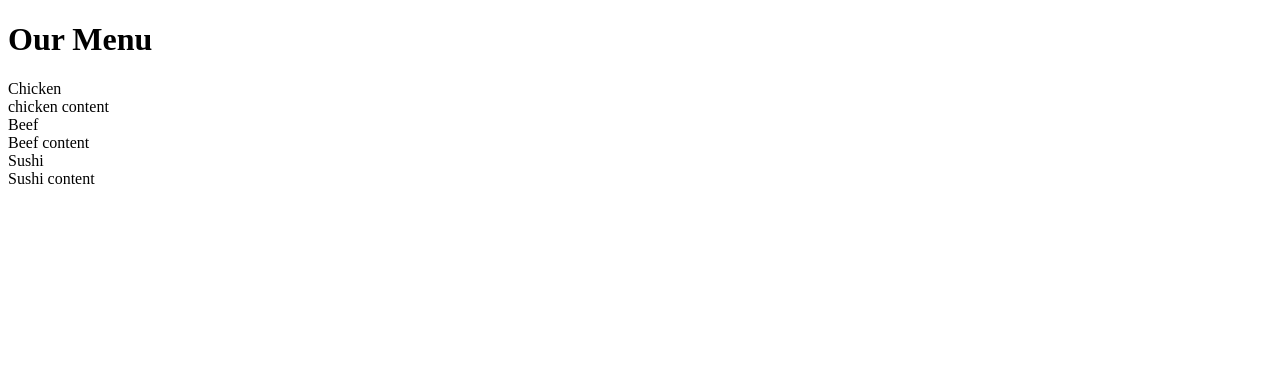
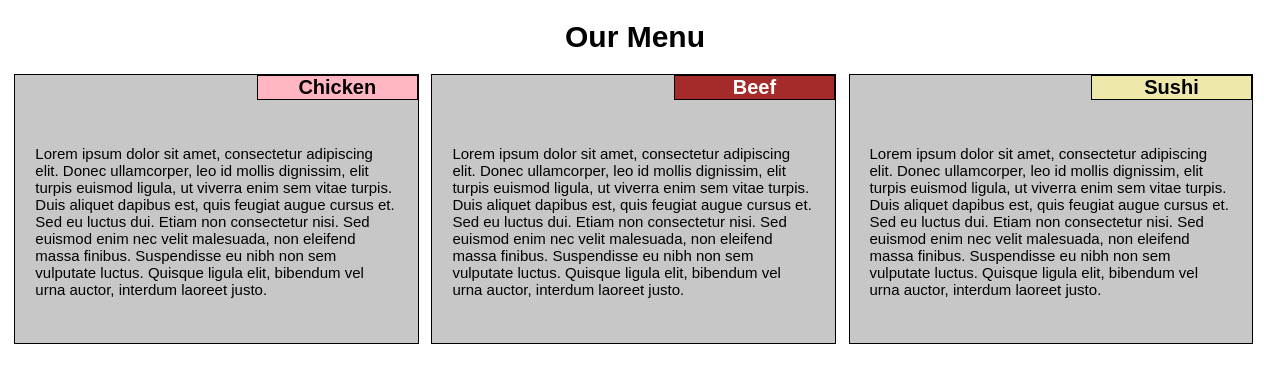
Before and after one commit to jhendershott/coursera-html-week2, a plain HTML site: page module2-solution/index.html in a window 1280 px wide. Drawn offline with Linux system fonts and the light colour scheme.

Commit message:
finished
finishd

```diff
--- a/module2-solution/css/responsive.css
+++ b/module2-solution/css/responsive.css
@@ -1,28 +1,71 @@
 * {
   box-sizing: border-box;
+  font-family: ‘Lucida Sans Unicode’, ‘Lucida Grande’, sans-serif;
 }
 h1 {
-  margin-bottom: 15px;
+  width: 150px;
+  margin-left: auto;
+  margin-right: auto;
+  margin-bottom: 20px;
+  font-size: 30px;
 }
 p {
-  border: 1px solid black;
-  background-color: #A52A2A;
-  width: 90%;
-  height: 150px;
-  margin-right: auto;
-  margin-left: auto;
-  font-family: Helvetica;
-  color: white;
+  padding: 20px 10px 20px 10px;
+  font-size: 15px;
+}
+
+.type-header{
+  position: absolute;
+  top: 0px;
+  right: 0px;
+  width: 40%;
+  border: 1px solid #000000;
+  text-align: center;
+  font-size: 20px;
+  font-weight: bold;
 }
 /* Simple Responsive Framework. */
 .row {
-  width: 100%;
+    align-items: center;
+    border: 3px solid black;
+    position: relative;
+    margin-right: 15px;
+    margin-left: auto;
+    margin-bottom: 15px;
+    padding: 10px;
+    padding-top: 35px;
 }
+
+.section{
+  background-color: #c7c7c7;
+  border: 3px solid black;
+  position: relative;
+  margin-right: .5%;
+  margin-left: .5%;
+  margin-bottom: 15px;
+  padding: 10px;
+  padding-top: 35px;
+}
+
+#type-chicken{
+  background-color: #FFB6C1;
+}
+
+#type-beef{
+  background-color: #A52A2A;
+  color: #FFFFFF;
+}
+
+#type-sushi{
+  background-color: #EEE8AA;
+}
+
+
 /********** Large devices only **********/
 @media (min-width: 992px) {
   .col-lg-1, .col-lg-2, .col-lg-3, .col-lg-4, .col-lg-5, .col-lg-6, .col-lg-7, .col-lg-8, .col-lg-9, .col-lg-10, .col-lg-11, .col-lg-12 {
     float: left;
-    border: 1px solid green;
+    border: 1px solid black;
   }
   .col-lg-1 {
     width: 8.33%;
@@ -34,7 +77,7 @@ p {
     width: 25%;
   }
   .col-lg-4 {
-    width: 33%;
+    width: 32%;
   }
   .col-lg-5 {
     width: 41.66%;
@@ -65,7 +108,10 @@ p {
 @media (min-width: 768px) and (max-width: 991px) {
   .col-md-1, .col-md-2, .col-md-3, .col-md-4, .col-md-5, .col-md-6, .col-md-7, .col-md-8, .col-md-9, .col-md-10, .col-md-11, .col-md-12 {
     float: left;
-    border: 1px solid green;
+    border: 1px solid black;
+    margin-left: 4%;
+    margin-right: 4%;
+    margin-top: 25px
   }
   .col-md-1 {
     width: 8.33%;
@@ -107,44 +153,44 @@ p {
 
 /********** small devices only **********/
 @media (max-width: 767px) {
-  .col-md-1, .col-md-2, .col-md-3, .col-md-4, .col-md-5, .col-md-6, .col-md-7, .col-md-8, .col-md-9, .col-md-10, .col-md-11, .col-md-12 {
-    float: left;
-    border: 1px solid green;
+  .col-sm-1, .col-sm-2, .col-sm-3, .col-sm-4, .col-sm-5, .col-sm-6, .col-sm-7, .col-sm-8, .col-sm-9, .col-sm-10, .col-sm-11, .col-sm-12 {
+    border: 1px solid black;
+    margin-top: 25px
   }
-  .col-md-1 {
+  .col-sm-1 {
     width: 8.33%;
   }
-  .col-md-2 {
+  .col-sm-2 {
     width: 16.66%;
   }
-  .col-md-3 {
+  .col-sm-3 {
     width: 25%;
   }
-  .col-md-4 {
+  .col-sm-4 {
     width: 33%;
   }
-  .col-md-5 {
+  .col-sm-5 {
     width: 41.66%;
   }
-  .col-md-6 {
+  .col-sm-6 {
     width: 50%;
   }
-  .col-md-7 {
+  .col-sm-7 {
     width: 58.33%;
   }
-  .col-md-8 {
+  .col-sm-8 {
     width: 66.66%;
   }
-  .col-md-9 {
+  .col-sm-9 {
     width: 74.99%;
   }
-  .col-md-10 {
+  .col-sm-10 {
     width: 83.33%;
   }
-  .col-md-11 {
+  .col-sm-11 {
     width: 91.66%;
   }
-  .col-md-12 {
+  .col-sm-12 {
     width: 100%;
   }
 }
--- a/module2-solution/index.html
+++ b/module2-solution/index.html
@@ -1,23 +1,55 @@
 <!DOCTYPE html>
 <html>
 <head>
+  <meta charset="utf-8">
+  <meta name="viewport" content="device-width, initial-scale=1">
+
 <title>Assignment Solution for Module 2</title>
+<link rel="stylesheet" type="text/css" href="css/responsive.css">
 </head>
 
 <body>
-<h1>Our Menu</h1>
-  <section id = 'chicken'>
-    <div>Chicken</div>
-    <div>chicken content</div>
-  </section>
-  <section id = 'Beef'>
-    <div>Beef</div>
-    <div>Beef content</div>
-  </section>
-  <section id = 'Sushi'>
-    <div>Sushi</div>
-    <div>Sushi content</div>
-  </section>
+    <div id = "header">
+      <h1>Our Menu</h1>
+    </div>
+      <div class = "section col-lg-4 col-md-5 col-sm-11">
+        <div class = "type-header" id = "type-chicken">Chicken</div>
+        <div>
+          <p>
+            Lorem ipsum dolor sit amet, consectetur adipiscing elit. Donec ullamcorper, leo id mollis dignissim,
+          elit turpis euismod ligula, ut viverra enim sem vitae turpis. Duis aliquet dapibus est, quis feugiat augue
+          cursus et. Sed eu luctus dui. Etiam non consectetur nisi. Sed euismod enim nec velit malesuada, non eleifend
+          massa finibus. Suspendisse eu nibh non sem vulputate luctus. Quisque ligula elit, bibendum vel urna auctor,
+          interdum laoreet justo.
+          </p>
+        </div>
+      </div>
+
+      <div class = "section col-lg-4 col-md-5 col-sm-11">
+        <div class = "type-header" id = "type-beef">Beef</div>
+        <div>
+          <p>
+            Lorem ipsum dolor sit amet, consectetur adipiscing elit. Donec ullamcorper, leo id mollis dignissim,
+          elit turpis euismod ligula, ut viverra enim sem vitae turpis. Duis aliquet dapibus est, quis feugiat augue
+          cursus et. Sed eu luctus dui. Etiam non consectetur nisi. Sed euismod enim nec velit malesuada, non eleifend
+          massa finibus. Suspendisse eu nibh non sem vulputate luctus. Quisque ligula elit, bibendum vel urna auctor,
+          interdum laoreet justo.
+          </p>
+        </div>
+      </div>
+
+      <div class = "section col-lg-4 col-md-11 col-sm-11">
+        <div class = "type-header" id = "type-sushi">Sushi</div>
+        <div>
+          <p>Lorem ipsum dolor sit amet, consectetur adipiscing elit. Donec ullamcorper, leo id mollis dignissim,
+          elit turpis euismod ligula, ut viverra enim sem vitae turpis. Duis aliquet dapibus est, quis feugiat augue
+          cursus et. Sed eu luctus dui. Etiam non consectetur nisi. Sed euismod enim nec velit malesuada, non eleifend
+          massa finibus. Suspendisse eu nibh non sem vulputate luctus. Quisque ligula elit, bibendum vel urna auctor,
+          interdum laoreet justo.</p>
+        </div>
+      </div>
+    </div>
+
 </body>
 
 </html>
```
